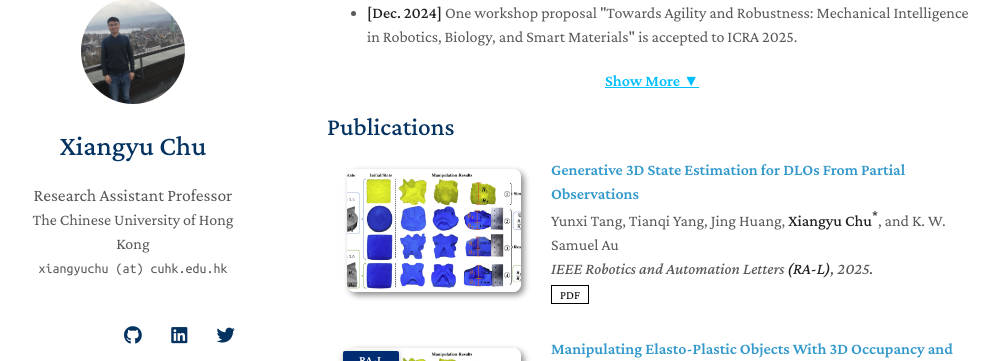
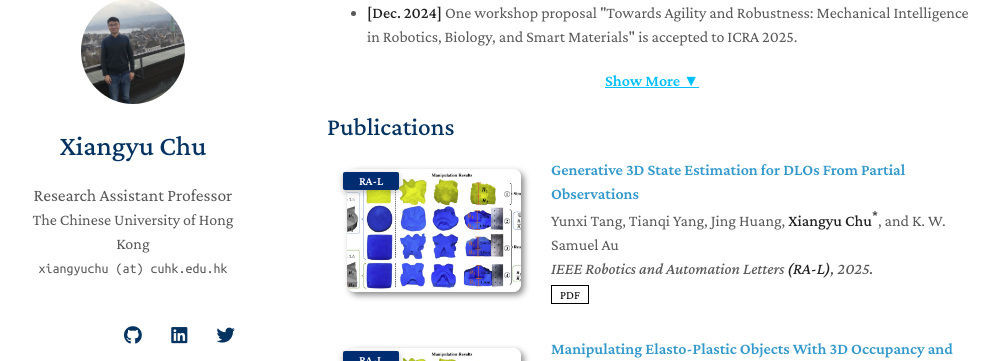
Before and after one commit to xiangyuchu03/xiangyuchu03.github.io, a Jekyll site: the page built from index.md, in a window 1280 px wide and 900 px high, scrolled down 1020 px. Shown: the part 86-447 px from the top of the window, without its empty margins (143-1143 px from the left). Built offline with Jekyll 4.4.1, drawn with Linux system fonts in a browser that asks for light colours; nearby versions of some CDN libraries; a style sheet for code colours, icons or effects is not loaded; our own code applies the rules of GitHub Pages for plain Markdown files.

```diff
--- a/_data/publications.yml
+++ b/_data/publications.yml
@@ -1,6 +1,7 @@
 main:
   - title: "Generative 3D State Estimation for DLOs From Partial Observations"
     authors: Yunxi Tang, Tianqi Yang, Jing Huang, <strong>Xiangyu Chu<sup>*</sup></strong>, and K. W. Samuel Au
+    conference_short: RA-L
     conference: IEEE Robotics and Automation Letters  <strong>(RA-L)</strong>, 2025.
     pdf: https://ieeexplore.ieee.org/abstract/document/11248900
     code:
```
